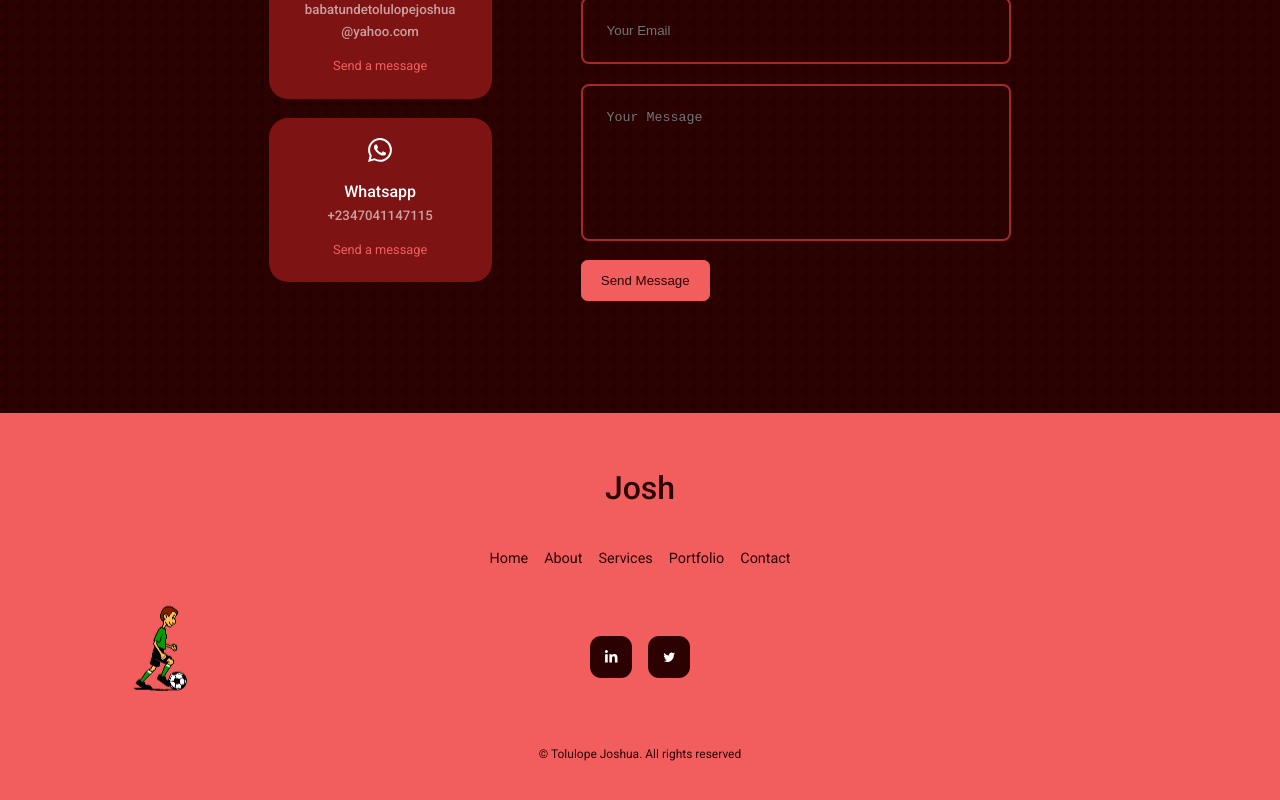
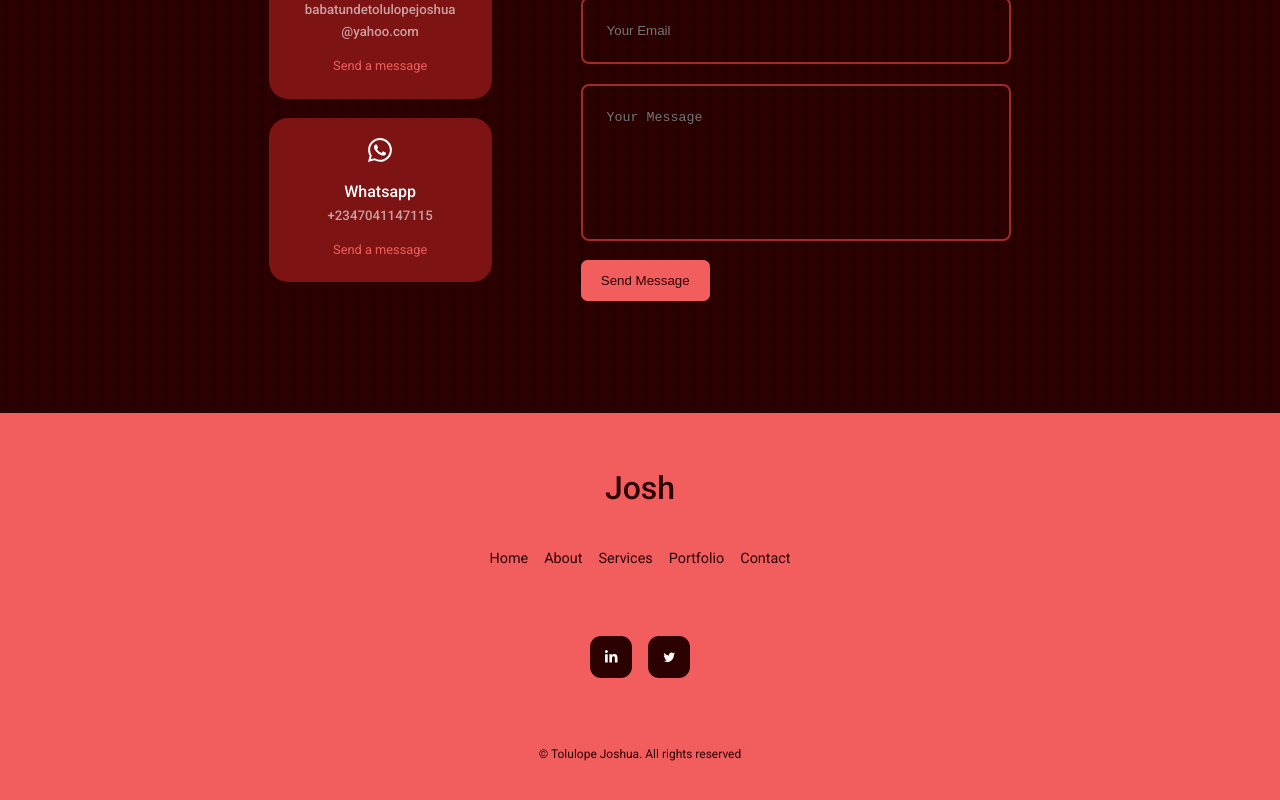
Before and after one commit to TolulopeJoshua/tolulopejoshua.github.io, a React (Create React App) app: page / in a window 1280 px wide. Shown: the part 4306-5106 px from the top of the page. Built offline with nearby package versions, Linux system fonts and the light colour scheme.

Commit message:
rm baller

```diff
--- a/src/components/footer/Footer.jsx
+++ b/src/components/footer/Footer.jsx
@@ -26,9 +26,9 @@ const Footer = () => {
       <div className="footer__copyright">
         <small>&copy; Tolulope Joshua. All rights reserved</small>
       </div>
-      <div className="baller">
+      {/* <div className="baller">
         <img src={baller} alt="baller" />
-      </div>
+      </div> */}
     </footer>
   )
 }
```
Also changed, not shown: 10 other files (tests, documents, lock files or other folders).
